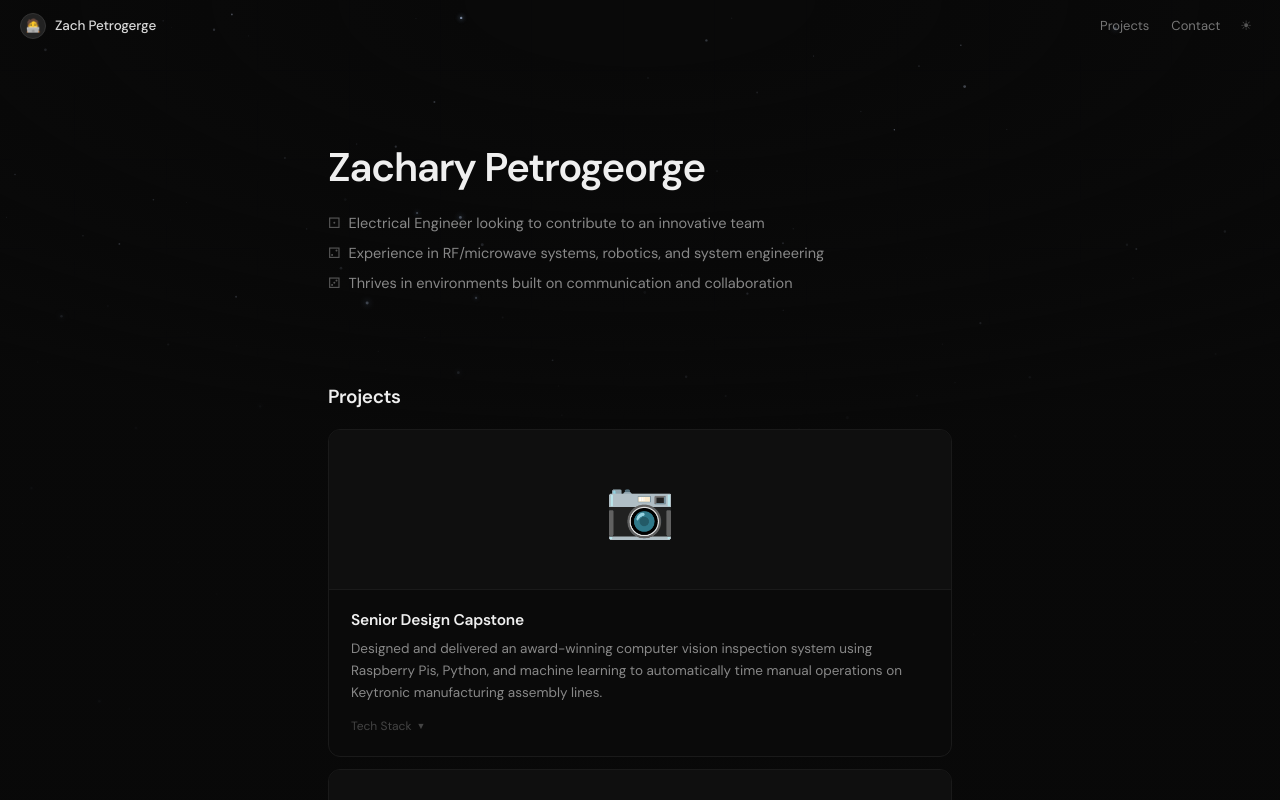
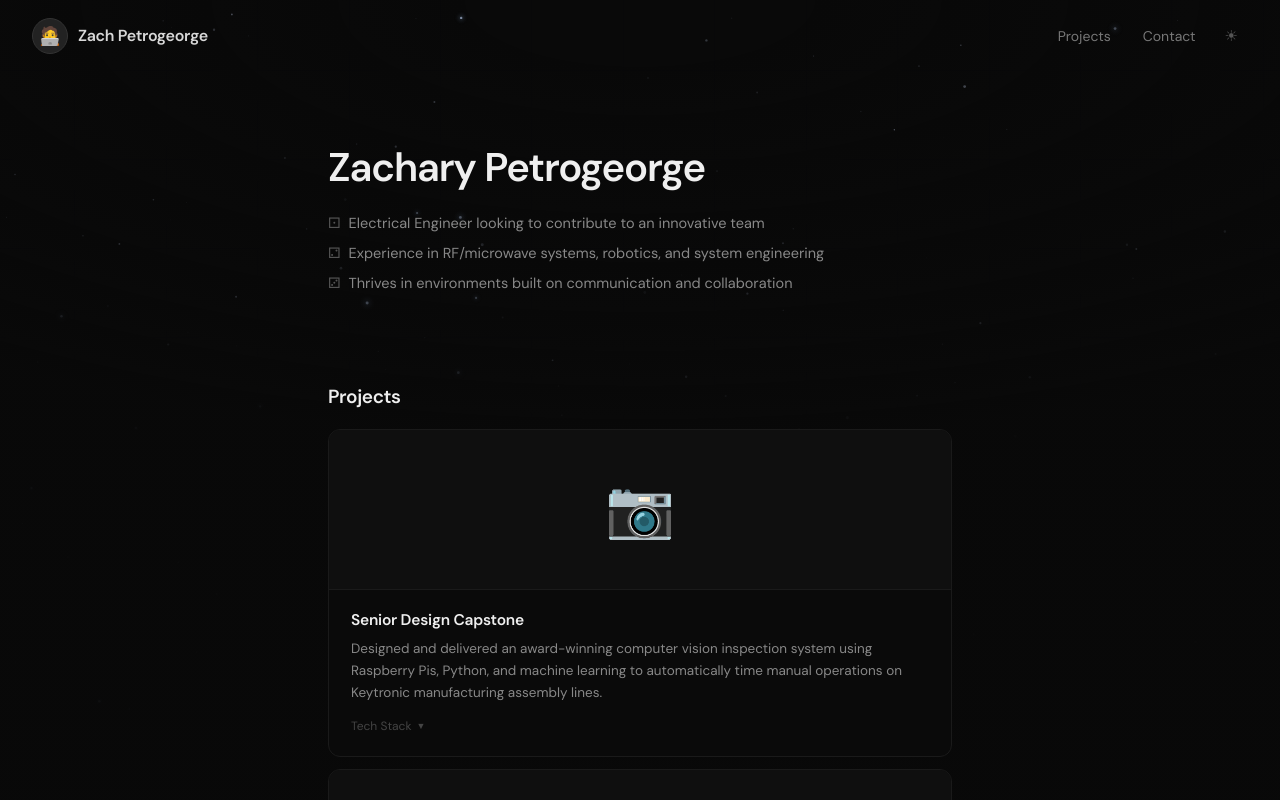
Before and after one commit to zpetrogeorge1/-my_portfolio, a React (Vite) app: page / in a window 1280 px wide. Shown: the top 800 px of the page. Built offline with nearby package versions, Linux system fonts and the light colour scheme.

Commit message:
Ability to view projects in more detail

```diff
--- a/src/components/Nav.jsx
+++ b/src/components/Nav.jsx
@@ -4,72 +4,83 @@ export default function Nav({ dark, setDark }) {
   const [scrolled, setScrolled] = useState(false);
 
   useEffect(() => {
-    const fn = () => setScrolled(window.scrollY > 8);
-    window.addEventListener("scroll", fn);
+    const fn = () => setScrolled(window.scrollY > 40);
+    window.addEventListener("scroll", fn, { passive: true });
     return () => window.removeEventListener("scroll", fn);
   }, []);
+
+  const D = dark;
 
   return (
     <nav
       style={{
         position: "fixed", top: 0, left: 0, right: 0, zIndex: 200,
-        height: 52,
+        height: scrolled ? 52 : 72,
         display: "flex", alignItems: "center", justifyContent: "space-between",
-        padding: "0 20px",
-        background: dark
-          ? scrolled ? "rgba(8,8,8,0.88)" : "transparent"
-          : scrolled ? "rgba(255,255,255,0.88)" : "transparent",
-        backdropFilter: scrolled ? "saturate(1.8) blur(14px)" : "none",
+        padding: scrolled ? "0 24px" : "0 32px",
+        background: scrolled
+          ? D ? "rgba(8,8,8,0.88)" : "rgba(255,255,255,0.88)"
+          : "transparent",
+        backdropFilter: scrolled ? "saturate(1.8) blur(16px)" : "none",
         borderBottom: scrolled
-          ? dark ? "1px solid rgba(255,255,255,0.06)" : "1px solid rgba(0,0,0,0.07)"
+          ? D ? "1px solid rgba(255,255,255,0.06)" : "1px solid rgba(0,0,0,0.07)"
           : "1px solid transparent",
-        transition: "background .3s, border-color .3s",
+        transition: "height .35s cubic-bezier(.4,0,.2,1), padding .35s cubic-bezier(.4,0,.2,1), background .3s, border-color .3s, backdrop-filter .3s",
       }}
     >
       {/* Logo */}
-      <a href="#" style={{ display: "flex", alignItems: "center", gap: 9, textDecoration: "none" }}>
+      <a href="#" style={{ display: "flex", alignItems: "center", gap: 10, textDecoration: "none" }}>
         <div
           style={{
-            width: 26, height: 26, borderRadius: "50%",
-            background: dark ? "#222" : "#e8e8e8",
-            border: dark ? "1.5px solid #333" : "1.5px solid #ccc",
+            width: scrolled ? 28 : 36,
+            height: scrolled ? 28 : 36,
+            borderRadius: "50%",
+            background: D ? "#222" : "#e8e8e8",
+            border: D ? "1.5px solid #333" : "1.5px solid #ccc",
             display: "flex", alignItems: "center", justifyContent: "center",
-            fontSize: 13, overflow: "hidden", flexShrink: 0,
+            fontSize: scrolled ? 14 : 18,
+            overflow: "hidden", flexShrink: 0,
+            transition: "width .35s cubic-bezier(.4,0,.2,1), height .35s cubic-bezier(.4,0,.2,1), font-size .35s cubic-bezier(.4,0,.2,1)",
           }}
         >
           🧑‍💻
         </div>
         <span
           style={{
-            fontSize: 13.5, fontWeight: 500,
-            color: dark ? "#d8d8d8" : "#111",
+            fontSize: scrolled ? 13.5 : 16,
+            fontWeight: scrolled ? 500 : 600,
+            color: D ? "#d8d8d8" : "#111",
             fontFamily: "'Geist','DM Sans',sans-serif",
-            letterSpacing: "-0.01em",
+            letterSpacing: scrolled ? "-0.01em" : "-0.02em",
+            transition: "font-size .35s cubic-bezier(.4,0,.2,1), font-weight .35s, letter-spacing .35s",
           }}
         >
-          Zach Petrogerge
+          Zach Petrogeorge
         </span>
       </a>
 
       {/* Links */}
-      <div style={{ display: "flex", alignItems: "center", gap: 2 }}>
-        {[["Projects", "#projects"], ["Contact", "https://calendar.app.google/kZU5QPwgGMV2WzSA9"]].map(([label, href]) => (
+      <div style={{ display: "flex", alignItems: "center", gap: scrolled ? 2 : 6, transition: "gap .35s" }}>
+        {[["Projects", "#projects"], ["Contact", "https://cal.com/rishab-agarwal/30min"]].map(([label, href]) => (
           <a
             key={label}
             href={href}
             style={{
-              fontSize: 13, color: dark ? "#777" : "#666",
-              textDecoration: "none", padding: "4px 10px", borderRadius: 6,
+              fontSize: scrolled ? 13 : 14,
+              color: D ? "#777" : "#666",
+              textDecoration: "none",
+              padding: scrolled ? "4px 10px" : "6px 13px",
+              borderRadius: 7,
               fontFamily: "'Geist','DM Sans',sans-serif",
-              transition: "color .15s, background .15s",
+              transition: "color .15s, background .15s, font-size .35s, padding .35s",
             }}
             onMouseEnter={e => {
-              e.target.style.color      = dark ? "#e8e8e8" : "#111";
-              e.target.style.background = dark ? "#181818" : "#f3f3f3";
+              e.currentTarget.style.color      = D ? "#e8e8e8" : "#111";
+              e.currentTarget.style.background = D ? "#181818" : "#f3f3f3";
             }}
             onMouseLeave={e => {
-              e.target.style.color      = dark ? "#777" : "#666";
-              e.target.style.background = "transparent";
+              e.currentTarget.style.color      = D ? "#777" : "#666";
+              e.currentTarget.style.background = "transparent";
             }}
           >
             {label}
@@ -81,12 +92,15 @@ export default function Nav({ dark, setDark }) {
           title="Toggle theme"
           style={{
             background: "none", border: "none", cursor: "pointer",
-            color: dark ? "#555" : "#888", fontSize: 13,
-            padding: "4px 8px", borderRadius: 6,
-            lineHeight: 1, transition: "color .15s",
+            color: D ? "#555" : "#888",
+            fontSize: scrolled ? 13 : 15,
+            padding: scrolled ? "4px 8px" : "6px 10px",
+            borderRadius: 6,
+            lineHeight: 1,
+            transition: "color .15s, font-size .35s, padding .35s",
           }}
         >
-          {dark ? "☀" : "🌙"}
+          {D ? "☀" : "🌙"}
         </button>
       </div>
     </nav>
```
